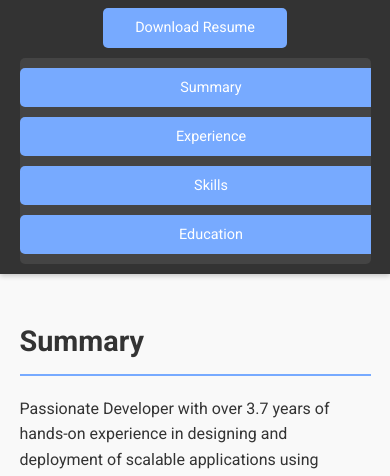
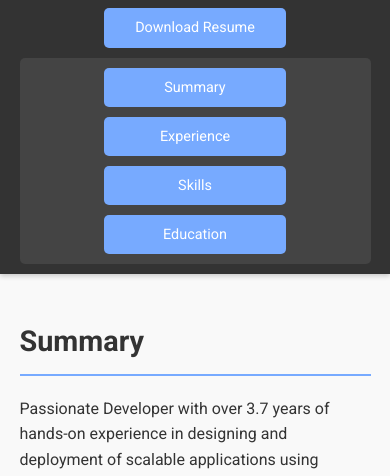
Before and after one commit to Yaswanthkumarteki/portfolio, a plain HTML site: page index.html in a window 390 px wide. Shown: the part 361-837 px from the top of the page. Drawn offline with Linux system fonts and the light colour scheme.

Commit message:
updated few styles

```diff
--- a/styles.css
+++ b/styles.css
@@ -88,7 +88,7 @@ header {
   font-size: 0.9em;
   transition: background 0.3s ease;
   text-align: center;
-  width: 120px;
+  width: 150px;
 }
 
 .btn-social:hover, .btn-download:hover {
@@ -174,6 +174,10 @@ footer p {
 
 
 @media (max-width: 768px) {
+  header {
+      position: static;
+  }
+
   .header-content {
       flex-direction: column;
       align-items: center;
@@ -199,15 +203,17 @@ footer p {
   }
 
   .btn-social, .btn-download {
-      width: 100%;
+      width: 150px;
   }
 
   nav ul {
       flex-direction: column;
       gap: 10px;
+      align-items: center;
   }
 
   nav ul li a {
-      width: 100%;
+      width: 150px;
+      margin: 0 auto;
   }
 }
```
